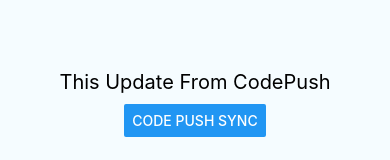
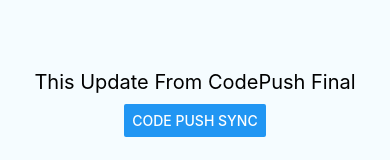
Before and after one commit to digihc46/CODE_PUSH, a React Native app: screen / in a window 390 px wide. Shown: the part 324-484 px from the top of the page. Built offline with nearby package versions, Linux system fonts and the light colour scheme.

Commit message:
FINAL CHANGES CODE PUSH

```diff
--- a/App.js
+++ b/App.js
@@ -52,7 +52,7 @@
     return (
       <View style={styles.container}>
         <Text style={styles.welcome}>
-          This Update From CodePush
+          This Update From CodePush Final
         </Text>
        <Button title="Code Push Sync" onPress={()=> this.codePushSync()} />
     {this.state.logs.map((log,i) => <Text key={i}>{log}</Text>)}
```
Also changed, not shown: 2 other files (tests, documents, lock files or other folders).
